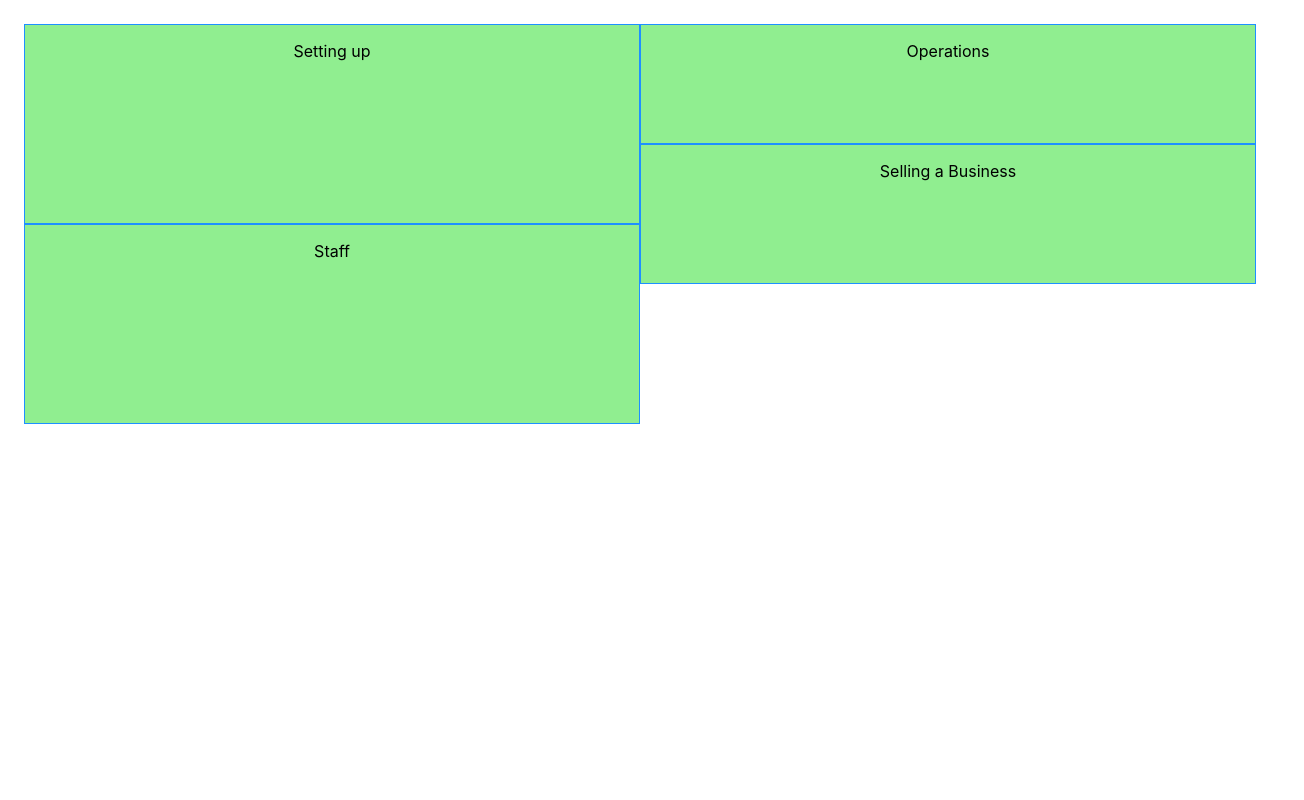
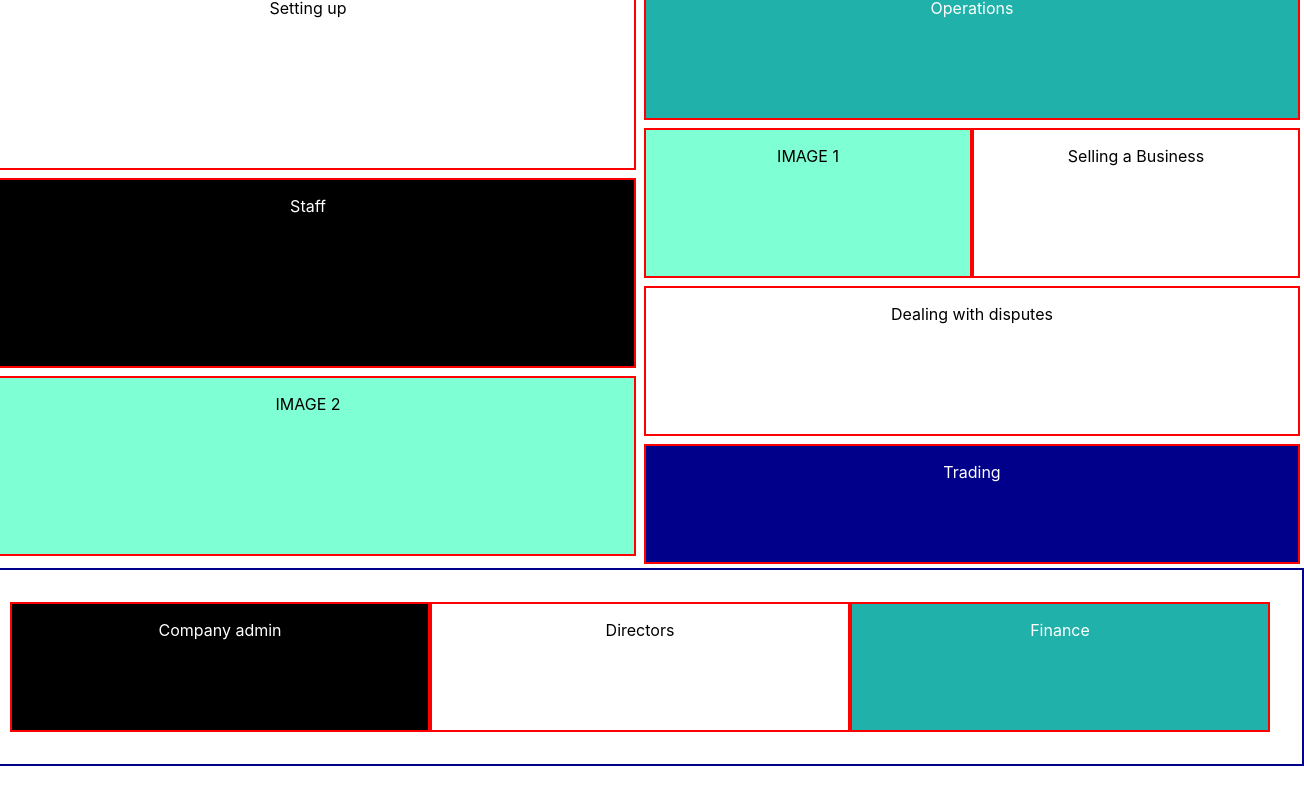
Before and after one commit to mcb-job-tests/mui-grid, a React (Create React App) app: page / in a window 1280 px wide. Shown: the whole page, 1304 px wide, since content can reach past the window. Built offline with nearby package versions, Linux system fonts and the light colour scheme.

Commit message:
1st alpha commit

```diff
--- a/package.json
+++ b/package.json
@@ -3,7 +3,7 @@
   "version": "0.1.0",
   "private": true,
   "dependencies": {
-    "@material-ui/core": "^3.9.3",
+    "@material-ui/core": "^4.0.0-beta.0",
     "react": "^16.8.6",
     "react-dom": "^16.8.6",
     "react-scripts": "3.0.0",
--- a/src/App.css
+++ b/src/App.css
@@ -1,5 +1,4 @@
 .App {
-  margin:24px;
 }
 
 .container {
@@ -11,7 +10,7 @@
 }
 
 .box, .sm-box {
-  border: 1px solid dodgerblue;
+  border: 2px solid red;
   background-color: lightgreen;
   text-align: center;
   font-size: 1rem;
@@ -21,22 +20,84 @@
   background-color: aquamarine;
 }
 
+.setting-up, .staff {
+  height:190px;
+}
+
 .setting-up {
-  height:200px;
+  color: black;
+  background-color: white;
+}
+
+.staff {
+  color: white;
+  background-color: black;
 }
 
 .operations {
-  height:120px;
-}
-
-.selling-a-business {
+  color: white;
+  background-color: lightseagreen;
   height:140px;
 }
 
-.image {
+.selling-a-business, .image-1, .dealing-with-disputes {
+  height:150px;
+}
+
+.selling-a-business, .dealing-with-disputes {
+  color: black;
+  background-color: white;
+}
+
+.trading {
   height: 120px;
+  color: white;
+  background-color: darkblue;
+}
+
+.image-1 {
+  background-color: aquamarine;
+}
+
+.image-2 {
+  height: 180px;
+  background-color: aquamarine;
+}
+
+.bottom-row {
+  border: 2px solid darkblue;
+}
+
+.directors, .company-admin, .finance {
+  height : 130px;
+}
+
+.company-admin {
+  background-color: black;
+  color: white;
+}
+
+.directors {
+  color: black;
+  background-color: white;
+}
+
+.finance {
+  color: white;
+  background-color: lightseagreen;
+}
+
+@media only screen and (max-width: 600px) {
+  [class*="image"] {
+    display: none;
+  }
 }
 
 .border {
   border: 2px solid rebeccapurple;
 }
+
+.item-wrapper {
+  margin:4px;
+  width:100%;
+}
--- a/src/App.js
+++ b/src/App.js
@@ -18,44 +18,87 @@ function App() {
   return (
     <div className="App">
       <MuiThemeProvider theme={theme}>
+        <div style={{margin:8}}>
+          <Grid container spacing={8}>
 
-        <Grid container xs={12} justify={'flex-start'} alignItems={'flex-start'}>
-          {/*First Column*/}
-            <Grid container xs={12} md={6} direction={"column"}>
-              <Grid container xs >
-                <Grid item xs={12} className='box setting-up'>
-                  <div ><p>Setting up</p></div>
+            {/*First Column*/}
+            <Grid item xs={12} md={6}>
+              <Grid container spacing={8}>
+
+                <div className={'item-wrapper'}>
+                  <Grid item xs={12} className='box setting-up'>
+                    <div><p>Setting up</p></div>
+                  </Grid>
+                </div>
+
+                <div className={'item-wrapper'}>
+                  <Grid item xs={12} className='box staff'>
+                    <div><p>Staff</p></div>
+                  </Grid>
+                </div>
+
+                <div className={'item-wrapper'}>
+                  <Grid item xs={12} className='box image-2'>
+                    <div><p>IMAGE 2</p></div>
+                  </Grid>
+                </div>
+              </Grid>
+            </Grid>
+
+            {/*Second Column*/}
+            <Grid item xs={12} md={6}>
+              <Grid container spacing={8}>
+
+                <div className={'item-wrapper'}>
+                  <Grid item xs={12} className='box operations' >
+                    <div ><p>Operations</p></div>
+                  </Grid>
+                </div>
+
+                <div className={'item-wrapper'}>
+                  <Grid container>
+                    <Grid item xs={12} md={6} className='box image-1'>
+                        <div ><p>IMAGE 1</p></div>
+                    </Grid>
+
+                    <Grid item xs={12} md={6} className='box selling-a-business'>
+                      <div ><p>Selling a Business</p></div>
+                    </Grid>
+                  </Grid>
+                </div>
+
+                <div className={'item-wrapper'}>
+                  <Grid item xs={12} className='box dealing-with-disputes' >
+                    <div ><p>Dealing with disputes</p></div>
+                  </Grid>
+                </div>
+
+                <div className={'item-wrapper'}>
+                  <Grid item xs={12} className='box trading' >
+                    <div><p>Trading</p></div>
+                  </Grid>
+                </div>
+
+              </Grid>
+            </Grid>
+
+            {/*Bottom Row*/}
+            <Grid item xs={12} className='bottom-row' >
+              <Grid container>
+                <Grid item xs={12} md={4} className='box company-admin'>
+                  <div><p>Company admin</p></div>
                 </Grid>
-                <Grid item xs={12} className='box setting-up'>
-                  <div ><p>Staff</p></div>
+                <Grid item xs={12} md={4} className='box directors'>
+                  <div><p>Directors</p></div>
+                </Grid>
+                <Grid item xs={12} md={4} className='box finance'>
+                  <div><p>Finance</p></div>
                 </Grid>
               </Grid>
             </Grid>
+          </Grid>
 
-          <Grid container xs={12} md={6} direction={"column"} >
-            <Grid container xs={12} >
-                <Grid item xs={12} className='box operations' >
-                  <div ><p>Operations</p></div>
-                </Grid>
-                <Grid item xs={12} className='box selling-a-business'>
-                  <div ><p>Selling a Business</p></div>
-                </Grid>
-            </Grid>
-          </Grid>
-        </Grid>
-          {/*Second Column*/}
-          {/*<Grid container xs={12} md={6} direction={"column"} className={"border"}>
-            <Grid item container direction={"row"} xs={12} className={"border"}>
-              <Grid item  xs={12} className='box operations border'>
-                <div ><p>Operations</p></div>
-              </Grid>
-              <Grid item direction={"row"} xs={12} className={"box selling-a-business border"}>
-                <div><p>Selling a business</p></div>
-              </Grid>
-            </Grid>
-          </Grid>*/}
-
-
+        </div>
       </MuiThemeProvider>
     </div>
   );
```
Also changed, not shown: 2 other files (tests, documents, lock files or other folders).
